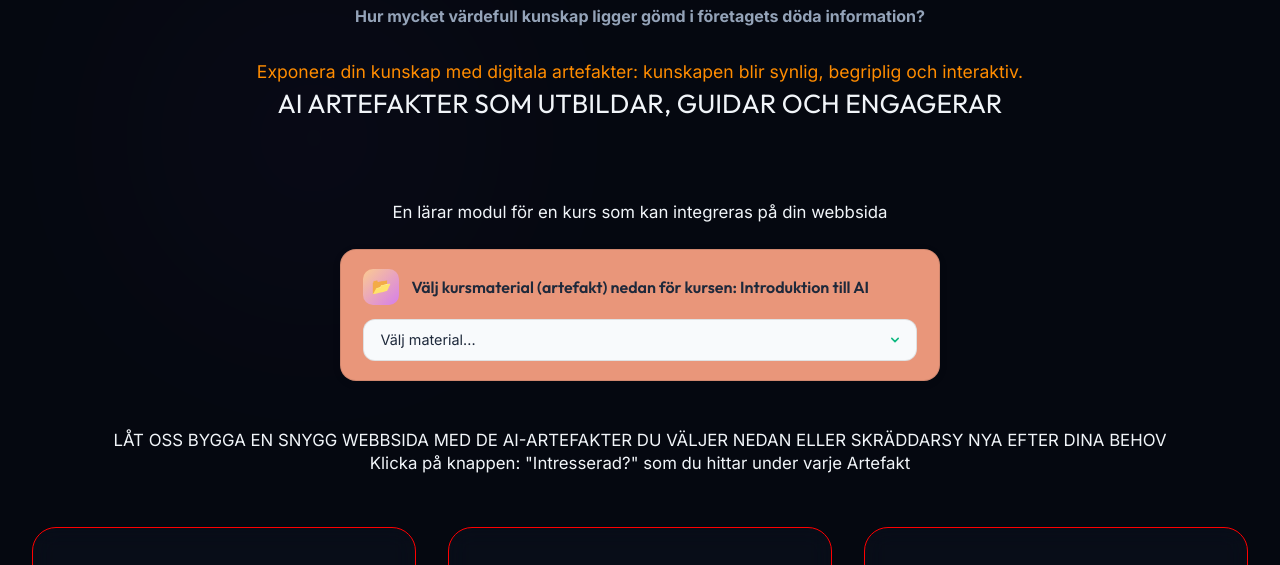
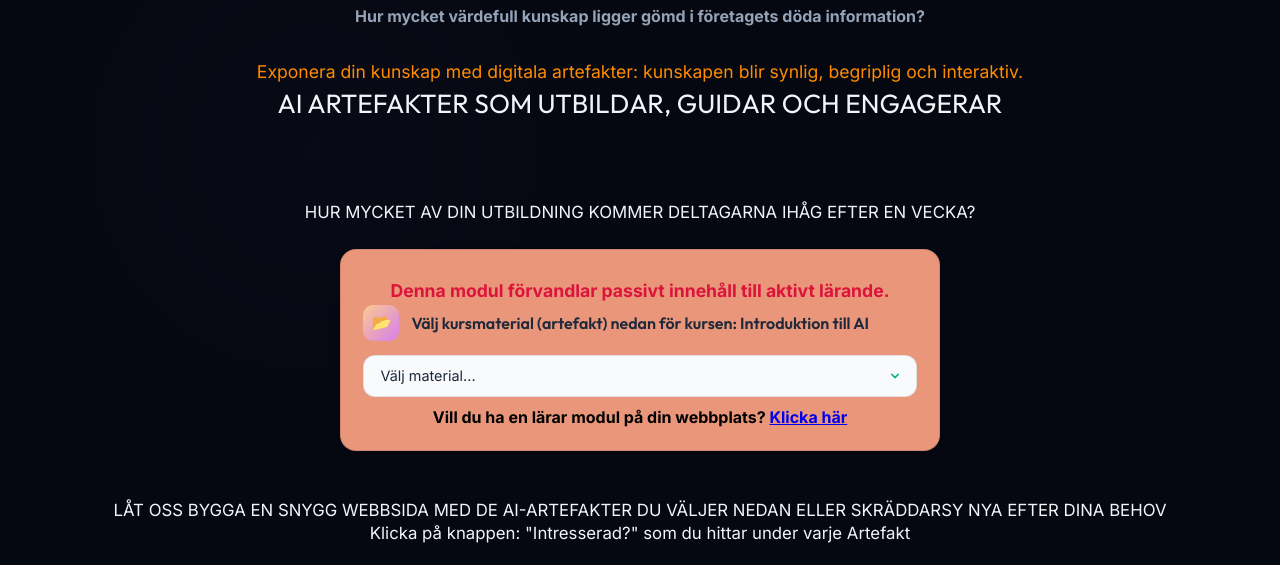
Before and after one commit to alvaroC/hub-antigravity, a plain HTML site: page artefakter.html in a window 1280 px wide. Shown: the part 809-1374 px from the top of the page. Drawn offline with Linux system fonts and the light colour scheme; a script that the page names is missing.

Commit message:
uppdatering

```diff
--- a/artefakter.html
+++ b/artefakter.html
@@ -99,8 +99,9 @@
             </div>
 
             <!-- Control Box with Dropdown for Introduktion till AI -->
-            <h5 class="text-center opacity">En lärar modul för en kurs som kan integreras på din webbsida</h5>
+            <h5 class="text-center opacity">HUR MYCKET AV DIN UTBILDNING KOMMER DELTAGARNA IHÅG EFTER EN VECKA?</h5>
             <div class="light-control-box" style="margin: 1.5rem auto 2.5rem auto; max-width: 600px; text-align: left;">
+                <p class="text-center learning-modul-1">Denna modul förvandlar passivt innehåll till aktivt lärande.</p>
                 <div class="control-row">
                     <span class="control-icon icon-orange">📂</span>
                     <h3 class="light-control-label">Välj kursmaterial (artefakt) nedan för kursen: <span
@@ -118,7 +119,11 @@
                     <option value="flashcards">🃏 Flashcards</option>
                     <option value="quiz">📝 Quiz</option>
                 </select>
+                <p class="text-center learning-modul-2">Vill du ha en lärar modul på din webbplats?
+                    <span><a href="laddning.html">Klicka här</a></span>
+                </p>
             </div>
+
 
             <!-- Dynamisk behållare för valda/renderade artefakter -->
             <style>
--- a/css/artefakt.css
+++ b/css/artefakt.css
@@ -2603,3 +2603,15 @@ body {
     font-size: 1.2rem;
 
 }
+
+.learning-modul-1 {
+    color: crimson;
+    font-size: 1.1rem;
+    font-weight: bold;
+}
+
+.learning-modul-2 {
+    color: black;
+    font-size: 1.0rem;
+    font-weight: bold;
+}
```
Also changed, not shown: laddning.html (+7 -6 lines).
